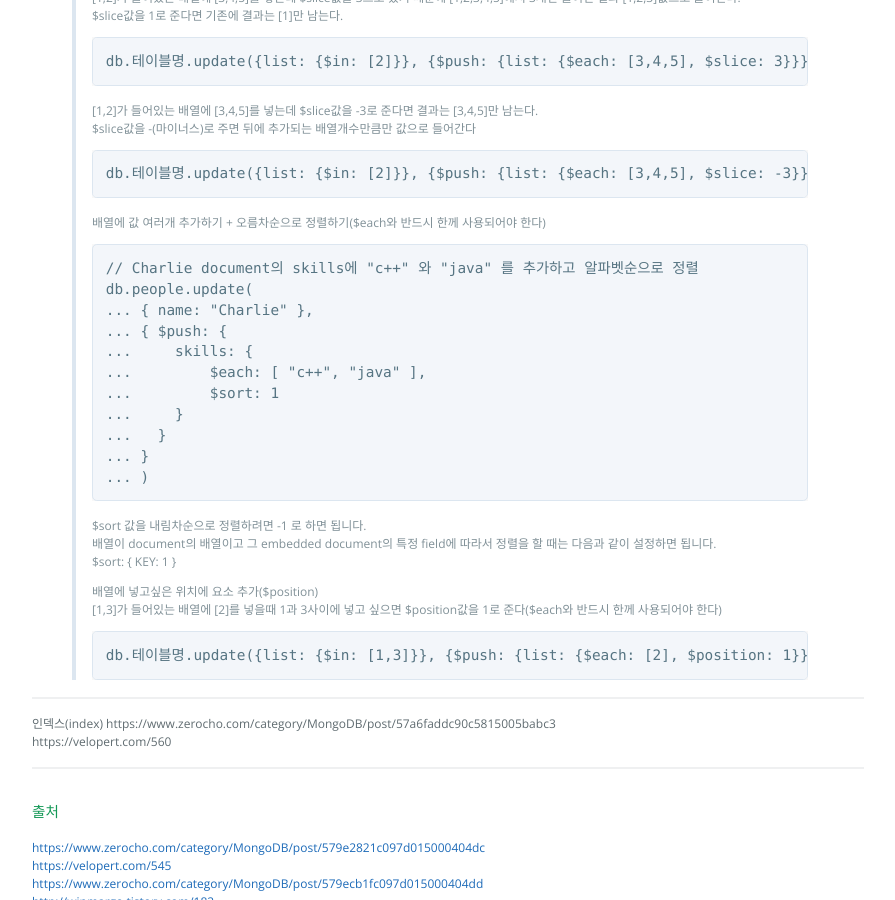
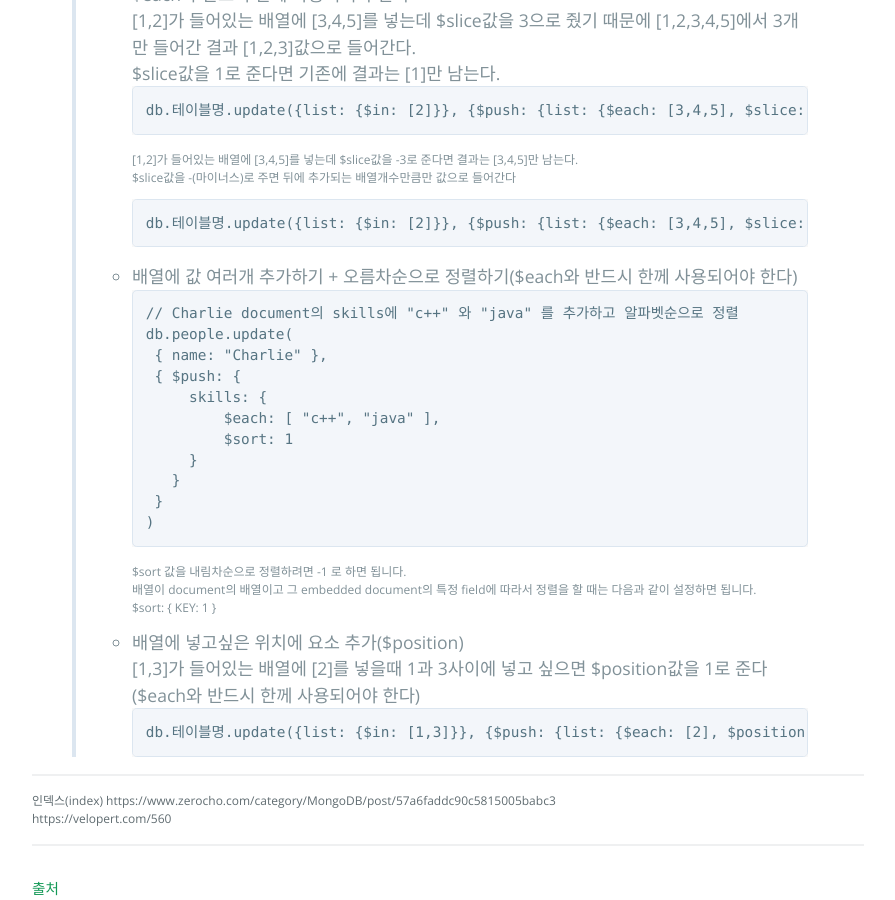
Before and after one commit to zzingyuna/test_site.github.io, a Jekyll site: the page built from _posts/2018-05-08-mongoDB3.md, in a window 1280 px wide and 900 px high, scrolled down 5484 px. Shown: the whole window, without its empty margins (192-1087 px from the left). Built offline with Jekyll 4.4.1, drawn with Linux system fonts in a browser that asks for light colours; some of the changed text lies outside the part shown.

````diff
--- a/_posts/2018-05-08-mongoDB3.md
+++ b/_posts/2018-05-08-mongoDB3.md
@@ -148,9 +148,9 @@ layout: post
 >db.테이블명.update( { name: "David" }, { $setOnInsert: { name: "David" }, $set: {score: 2} }, {upsert: true} )
 >```
 >결과
->['David' document가 있는경우]
+>'David' document가 있는경우
 >{"name": "David", "score": "1"} -> {"name": "David", "score": "2"}
->['David' document가 없는경우]
+>'David' document가 없는경우
 >new {"name": "David", "score": "2"}
 
 
@@ -245,9 +245,9 @@ layout: post
 >Charlie document에서 skills 값의 mongodb 제거
 >```
 > db.people.update(
->... { name: "Charlie" },
->... { $pull: { skills: "mongodb" } }
->... )
+>    { name: "Charlie" },
+>    { $pull: { skills: "mongodb" } }
+>    )
 >```
 >
 >Charlie document에서 skills 배열 중 "angularjs" 와 "java" 제거(배열에서 값 여러개 제거하기)
@@ -272,18 +272,18 @@ layout: post
 
 
 * 배열 요소 넣기($push)
->배열에 값을 추가한다. update에서만 사용!!
+>* 배열에 값을 추가한다. update에서만 사용!!
 >'list' 배열필드에 [7] 요소를 추가한다
 >```
 >db.테이블명.update( {}, {$push: {list: 7}} )
 >```
 >
->'list' 배열필드에 [7,8,9] 요소를 추가한다(한번에 여러값)
+>* 'list' 배열필드에 [7,8,9] 요소를 추가한다(한번에 여러값)
 >```
 >db.테이블명.update( {}, {$push: {list: {$each: [7,8,9]}}} )
 >```
 >
->배열을 $push할 때 개수를 제한($slice)
+>* 배열을 $push할 때 개수를 제한($slice)
 >$each와 반드시 한께 사용되어야 한다
 >[1,2]가 들어있는 배열에 [3,4,5]를 넣는데 $slice값을 3으로 줬기 때문에 [1,2,3,4,5]에서 3개만 들어간 결과 [1,2,3]값으로 들어간다.
 >$slice값을 1로 준다면 기존에 결과는 [1]만 남는다.
@@ -296,25 +296,25 @@ layout: post
 >db.테이블명.update({list: {$in: [2]}}, {$push: {list: {$each: [3,4,5], $slice: -3}}} )
 >```
 >
->배열에 값 여러개 추가하기 + 오름차순으로 정렬하기($each와 반드시 한께 사용되어야 한다)
+>* 배열에 값 여러개 추가하기 + 오름차순으로 정렬하기($each와 반드시 한께 사용되어야 한다)
 >```
 >// Charlie document의 skills에 "c++" 와 "java" 를 추가하고 알파벳순으로 정렬
 > db.people.update(
->... { name: "Charlie" },
->... { $push: {
->...     skills: {
->...         $each: [ "c++", "java" ],
->...         $sort: 1
->...     }
->...   }
->... }
->... )
+>    { name: "Charlie" },
+>    { $push: {
+>        skills: {
+>            $each: [ "c++", "java" ],
+>            $sort: 1
+>        }
+>      }
+>    }
+> )
 >```
 >$sort 값을 내림차순으로 정렬하려면 -1 로 하면 됩니다.
 >배열이 document의 배열이고 그 embedded document의 특정 field에 따라서 정렬을 할 때는 다음과 같이 설정하면 됩니다.
 >$sort: { KEY: 1 }
 >
->배열에 넣고싶은 위치에 요소 추가($position)
+>* 배열에 넣고싶은 위치에 요소 추가($position)
 >[1,3]가 들어있는 배열에 [2]를 넣을때 1과 3사이에 넣고 싶으면 $position값을 1로 준다($each와 반드시 한께 사용되어야 한다)
 >```
 >db.테이블명.update({list: {$in: [1,3]}}, {$push: {list: {$each: [2], $position: 1}}} )
````
